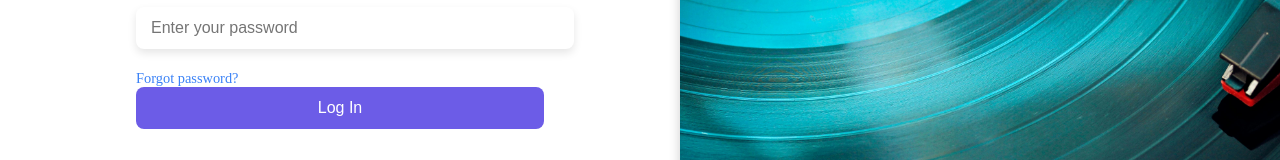
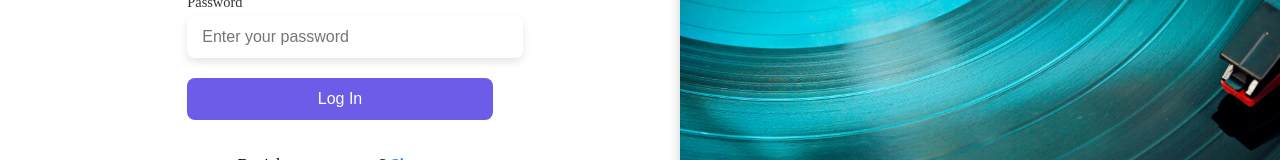
Before and after one commit to KatanaFinKoi/Vinyl-Vault, a React (Vite) app in the folder client/: page / in a window 1280 px wide. Shown: the part 481-641 px from the top of the page. Built offline with nearby package versions, Linux system fonts and the light colour scheme; no server answers.

Commit message:
removed forgot password due to a bug

```diff
--- a/client/src/pages/Login.tsx
+++ b/client/src/pages/Login.tsx
@@ -71,9 +71,6 @@ const Login = () => {
             onChange={handleChange}
             placeholder="Enter your password"
           />
-          <a href="/forgot-password" className="forgot-password-link">
-            Forgot password?
-          </a>
 
           <button type="submit" className="submit-button" disabled={isLoading}>
             {isLoading ? "Logging in..." : "Log In"}
```
